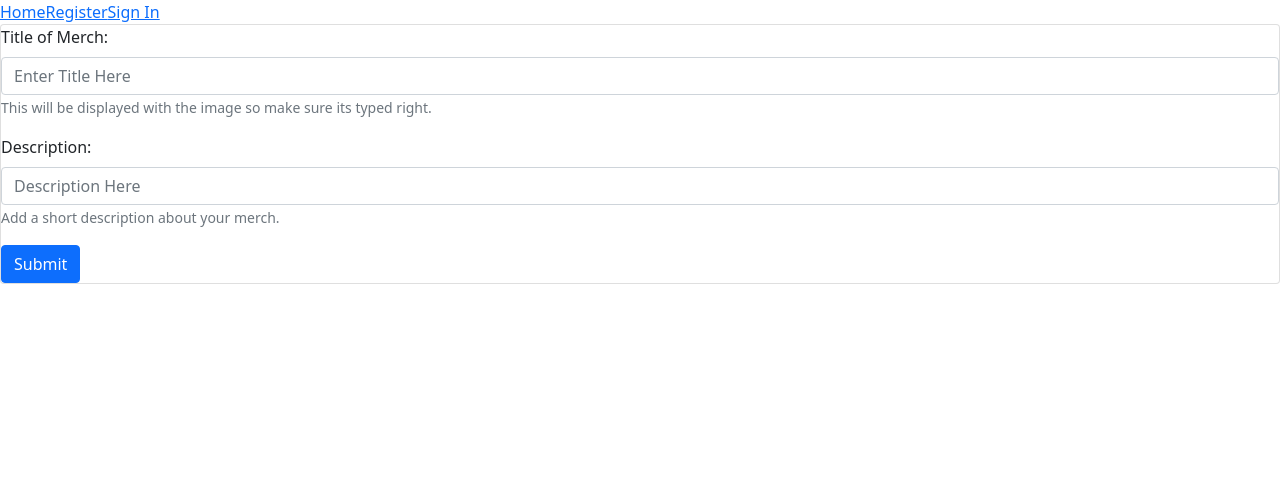
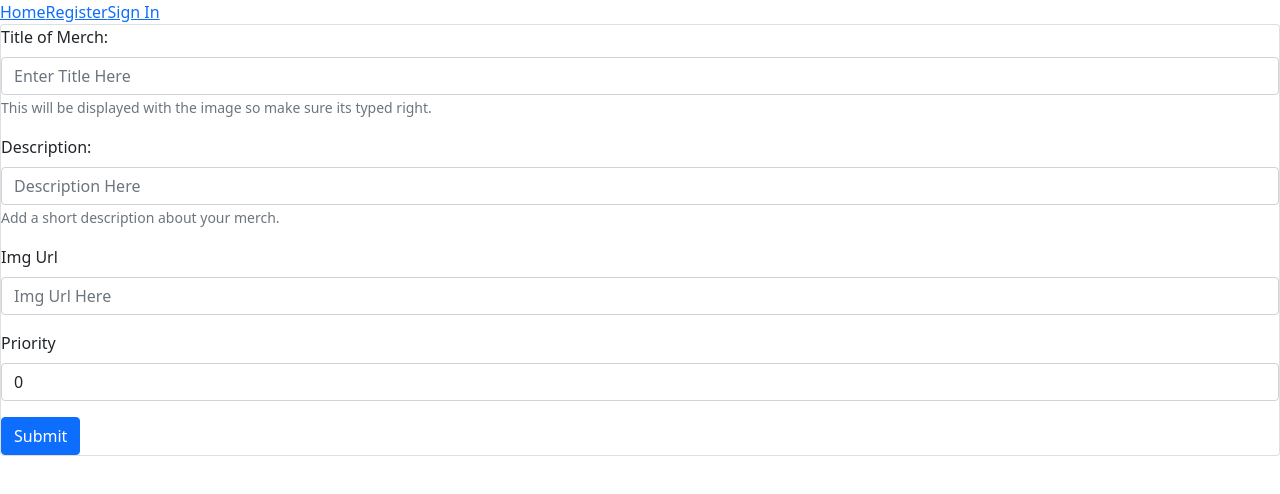
Before and after one commit to Neoj1sec142/django-core-practice, a React (Create React App) app in the folder client/: page /todo in a window 1280 px wide. Both pictures are taken after a click on the button "Add To List". Shown: the top 494 px of the page. Built offline with nearby package versions, Linux system fonts and the light colour scheme.

Commit message:
figured out post err with django

```diff
--- a/client/src/components/CreateTo.jsx
+++ b/client/src/components/CreateTo.jsx
@@ -1,7 +1,9 @@
 import React from 'react'
 import {Card, Form, Button} from 'react-bootstrap'
+import {useParams} from 'react-router-dom'
 // import { connect } from 'react-redux'
 import { useEffect, useState } from 'react'
+import {CreatePost} from '../services/PostServices.js'
 // import { LoadPosts, UpdateNewPostState, UploadPost } from '../store/actions/PostActions'
 
 // const mapStateToProps = ({postState, commState}) => {
@@ -17,19 +19,30 @@ import { useEffect, useState } from 'react'
 // }
 
 const CreateTo = (props) => {
-    const [newPost, setNewPost] = useState({})
+    const params = useParams()
+    const [newPost, setNewPost] = useState({
+        name: '',
+        description: '',
+        img_url: '',
+        priority: 0
+    })
     const handleChange = (e) => {
         setNewPost({[e.target.name]: e.target.value})
         // console.log(props.postState.newPost)
+    }
+    // console.log(props, "Props")
+    const handleSubmit = async (e) => {
+        e.preventDefault()
+        await CreatePost(newPost)
     }
 
 
     return(
         <Card>
-            <Form>
+            <Form onSubmit={handleSubmit}>
                 <Form.Group className="mb-3" controlId="formBasicTitle">
                     <Form.Label>Title of Merch:</Form.Label>
-                    <Form.Control type="title" placeholder="Enter Title Here" name='title' onChange={handleChange} value={newPost.title} required={true}/>
+                    <Form.Control type="text" placeholder="Enter Title Here" name='name' onChange={handleChange} value={newPost.name} required={true}/>
                     <Form.Text className="text-muted">
                         This will be displayed with the image so make sure its typed right.
                     </Form.Text>
@@ -48,15 +61,15 @@ const CreateTo = (props) => {
                         Add a short description about your merch.
                     </Form.Text>
                 </Form.Group>
-                {/* <Form.Group className="mb-3" controlId="formBasicPrice" onChange={handleChange}>
-                    <Form.Label>Price</Form.Label>
-                    <Form.Control type="text" placeholder="Price Here" name='price' value={ap.price} required={true}/>
+                <Form.Group className="mb-3" controlId="formBasicUrl">
+                    <Form.Label>Img Url</Form.Label>
+                    <Form.Control type="text" placeholder="Img Url Here" name='img_url' onChange={handleChange} value={newPost.img_url} required={true}/>
                 </Form.Group>
-                <Form.Group className="mb-3" controlId="formBasicUrl" onChange={handleChange}>
-                    <Form.Label>Links</Form.Label>
-                    <Form.Control type="url" placeholder="Links Here" name='url' value={ap.url} required={true}/>
+                <Form.Group className="mb-3" controlId="formBasicEmail">
+                    <Form.Label>Priority</Form.Label>
+                    <Form.Control type="text" placeholder="Priority Here" name='priority' onChange={handleChange} value={newPost.priority} required={true}/>
                 </Form.Group>
-                <Form.Group className="mb-3" controlId="formBasicCheckbox">
+                {/* <Form.Group className="mb-3" controlId="formBasicCheckbox">
                     <Form.Check type="checkbox" label="Check me out" />
                 </Form.Group> */}
                 <Button variant="primary" type="submit">
--- a/client/src/pages/Todo.js
+++ b/client/src/pages/Todo.js
@@ -1,22 +1,34 @@
 import {Card, Container, Row, Button} from 'react-bootstrap'
 import CardHeader from 'react-bootstrap/esm/CardHeader'
-import { connect } from 'react-redux'
+// import { connect } from 'react-redux'
 import { useEffect, useState } from 'react'
-import { LoadPosts, UpdateNewPostState, UploadPost } from '../store/actions/PostActions'
+// import { LoadPosts, UpdateNewPostState, UploadPost } from '../store/actions/PostActions'
 import CreateTo from '../components/CreateTo'
 
 
-const mapStateToProps = ({postState, commState}) => {
-    return{postState, commState}
-}
+// const mapStateToProps = ({postState, commState}) => {
+//     return{postState, commState}
+// }
 
-const mapDispatchToProps = (dispatch) => {
-    return{
-        loadPosts: () => dispatch(LoadPosts()),
-        updateState: () => dispatch(UpdateNewPostState()),
-        upload: () => dispatch(UploadPost())
-    }
-}
+// const mapDispatchToProps = (dispatch) => {
+//     return{
+//         loadPosts: () => dispatch(LoadPosts()),
+//         updateState: () => dispatch(UpdateNewPostState()),
+//         upload: () => dispatch(UploadPost())
+//     }
+// }
+
+// class Post(models.Model):
+//     # language_id = models.ForeignKey(Language, on_delete=models.CASCADE, related_name='posts', blank=True)
+//     user = models.ForeignKey(User, on_delete=models.CASCADE, related_name='posts', blank=True)
+//     name = models.CharField(max_length=256)
+//     description = models.TextField(default='Needs description', blank=True, null=True)
+//     img_url = models.URLField(max_length=512, blank=True, null=True)
+//     priority = models.SmallIntegerField()
+//     date_created = models.DateTimeField(auto_now=True, null=True, blank=True)
+//     date_modified = models.DateTimeField(auto_now=True, null=True, blank=True)
+//     def __str__(self):
+//         return self.name
 
 const Todo = () => {
     const [create, setCreate] = useState(false)
@@ -52,4 +64,4 @@ const Todo = () => {
     }
 }
 
-export default connect(mapStateToProps, mapDispatchToProps)(Todo)
+export default Todo
--- a/client/src/services/PostServices.js
+++ b/client/src/services/PostServices.js
@@ -28,7 +28,7 @@ export const CreatePost = async (newPost) => {
             user_id: newPost.user_id
         }
         console.log(data, "Before axios")
-        await Client.post(`posts/`, data)
+        await Client.post(`posts`, data)
         .then((res) => console.log(res, "successfully projected"))
         .catch((err) => console.log(err))
     } catch (err) {
```
Also changed, not shown: 2 other files (tests, documents, lock files or other folders).
